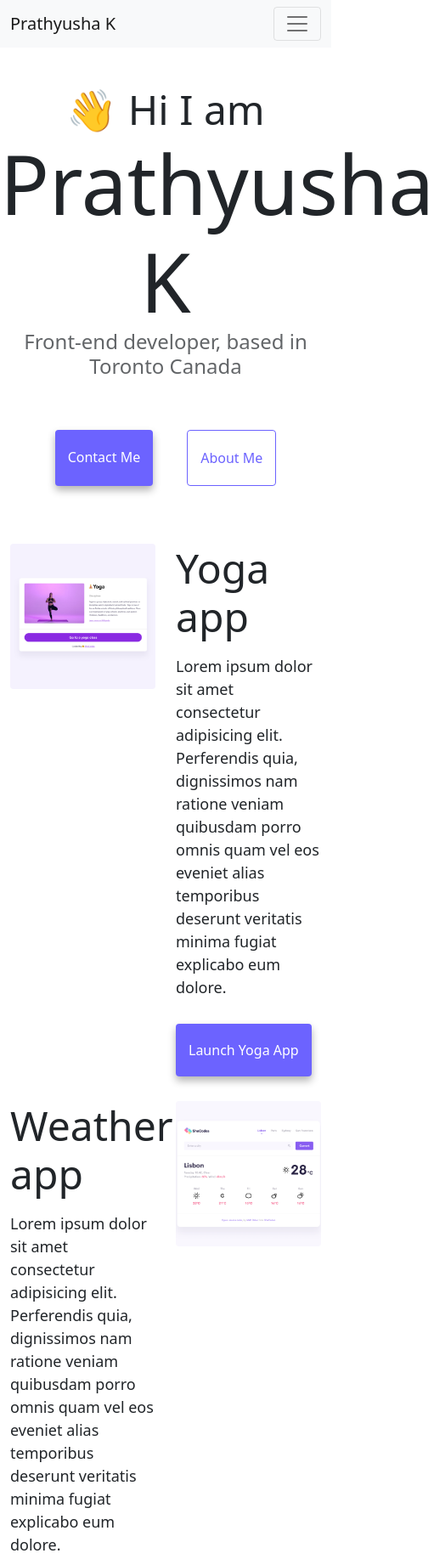
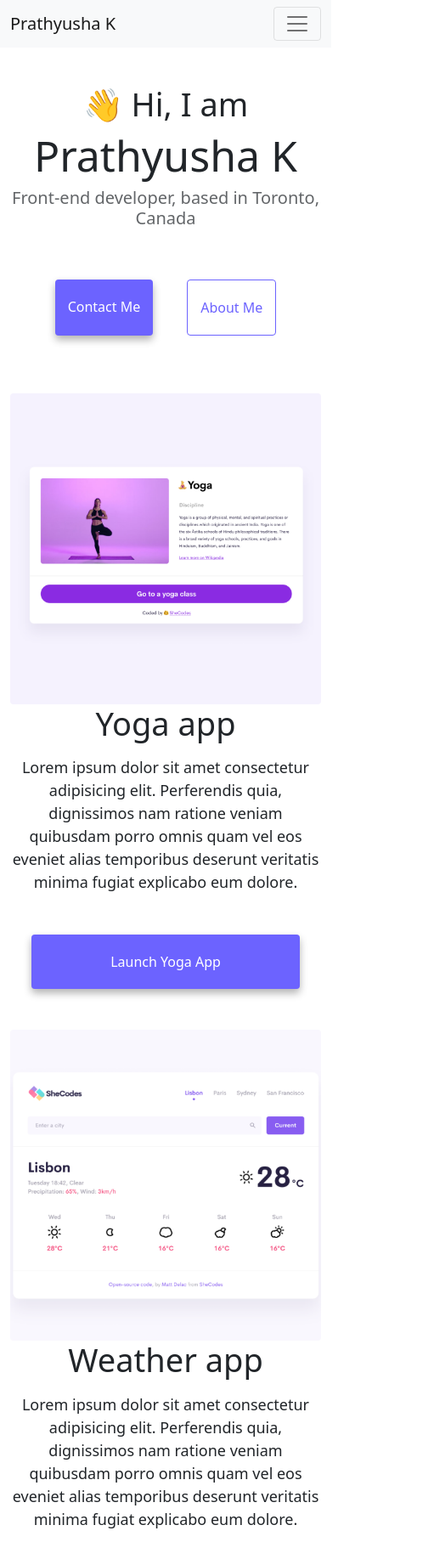
Before and after one commit to kprathyusha/responsive-week3-advanced-tools, a plain HTML site: page index.html in a window 390 px wide. Shown: the top 1835 px of the page at 85% size, 511 px wide, since content can reach past the window. Drawn offline with nearby package versions, Linux system fonts and the light colour scheme.

Commit message:
added css to make responsive

```diff
--- a/index.html
+++ b/index.html
@@ -5,7 +5,10 @@
         <meta http-equiv="X-UA-Compatible" content="IE=edge" />
         <meta name="viewport" content="width=device-width, initial-scale=1.0" />
         <title>Prathyusha K : Front-end developer</title>
-    <meta name="description" content="Prathyusha is a student at SheCodes graduating in front-end development, find her projects and contact details. ">
+        <meta
+            name="description"
+            content="Prathyusha is a student at SheCodes graduating in front-end development, find her projects and contact details. "
+        />
         <link
             href="https://cdn.jsdelivr.net/npm/bootstrap@5.0.0-beta2/dist/css/bootstrap.min.css"
             rel="stylesheet"
@@ -22,7 +25,9 @@
     <body>
         <nav class="navbar navbar-expand-lg navbar-light bg-light fixed-top">
             <div class="container">
-        <a class="navbar-brand" href="index.html" title="Home">Prathyusha K</a>
+                <a class="navbar-brand" href="index.html" title="Home"
+                    >Prathyusha K</a
+                >
                 <button
                     class="navbar-toggler"
                     type="button"
@@ -37,76 +42,121 @@
                 <div class="collapse navbar-collapse" id="navbarNav">
                     <ul class="navbar-nav">
                         <li class="nav-item">
-              <a class="nav-link active" aria-current="page" href="index.html" title="Homepage"
+                            <a
+                                class="nav-link active"
+                                aria-current="page"
+                                href="index.html"
+                                title="Homepage"
                                 >Home</a
                             >
                         </li>
                         <li class="nav-item">
-              <a class="nav-link" href="about.html" title="About Prathyuhsa">About me</a>
+                            <a
+                                class="nav-link"
+                                href="about.html"
+                                title="About Prathyuhsa"
+                                >About me</a
+                            >
                         </li>
                         <li class="nav-item">
-              <a class="nav-link" href="about.html#contact" title="Contact Prathyusha">Contact me</a>
+                            <a
+                                class="nav-link"
+                                href="about.html#contact"
+                                title="Contact Prathyusha"
+                                >Contact me</a
+                            >
                         </li>
                     </ul>
                 </div>
             </div>
         </nav>
-    <h2 class="text-center">👋 Hi I am</h2>
+        <h2 class="text-center">👋 Hi, I am</h2>
         <h1 class="text-center">Prathyusha K</h1>
-    <h3 class="text-center">Front-end developer, based in Toronto Canada</h3>
+        <h3 class="text-center">
+            Front-end developer, based in Toronto, Canada
+        </h3>
         <div class="navigation-links mb-5">
-      <a href="about.html#contact" class="primary-link" title="Contact Prathyusha">Contact me</a>
-      <a href="about.html" class="secondary-link" title="About Prathyuhsa">About me</a>
+            <a
+                href="about.html#contact"
+                class="primary-link"
+                title="Contact Prathyusha"
+                >Contact me</a
+            >
+            <a href="about.html" class="secondary-link" title="About Prathyuhsa"
+                >About me</a
+            >
         </div>
         <div class="container">
             <div class="row">
-        <div class="col-6">
-          <img src="images/yoga.png" alt="Yoga picture" class="img-fluid rounded" />
+                <div class="col-sm-6">
+                    <img
+                        src="images/yoga.png"
+                        alt="Yoga picture"
+                        class="img-fluid rounded"
+                    />
                 </div>
-        <div class="col-6">
+                <div class="col-sm-6">
                     <h2 class="mb-3">Yoga app</h2>
                     <p>
-            Lorem ipsum dolor sit amet consectetur adipisicing elit. Perferendis
-            quia, dignissimos nam ratione veniam quibusdam porro omnis quam vel
-            eos eveniet alias temporibus deserunt veritatis minima fugiat
-            explicabo eum dolore.
+                        Lorem ipsum dolor sit amet consectetur adipisicing elit.
+                        Perferendis quia, dignissimos nam ratione veniam
+                        quibusdam porro omnis quam vel eos eveniet alias
+                        temporibus deserunt veritatis minima fugiat explicabo
+                        eum dolore.
                     </p>
                     <div class="mt-5">
-            <a href="#" class="primary-link" title="Yoga app">Launch Yoga App</a>
+                        <a href="#" class="primary-link" title="Yoga app"
+                            >Launch Yoga App</a
+                        >
                     </div>
                 </div>
             </div>
             <div class="row mt-5">
-        <div class="col-6">
+                 <div class="col-sm-6">
+                    <img
+                        src="images/weather.png"
+                        alt="Weather picture"
+                        class="img-fluid rounded"
+                    />
+                </div>
+                <div class="col-sm-6">
                     <h2 class="mb-3">Weather app</h2>
                     <p>
-            Lorem ipsum dolor sit amet consectetur adipisicing elit. Perferendis
-            quia, dignissimos nam ratione veniam quibusdam porro omnis quam vel
-            eos eveniet alias temporibus deserunt veritatis minima fugiat
-            explicabo eum dolore.
+                        Lorem ipsum dolor sit amet consectetur adipisicing elit.
+                        Perferendis quia, dignissimos nam ratione veniam
+                        quibusdam porro omnis quam vel eos eveniet alias
+                        temporibus deserunt veritatis minima fugiat explicabo
+                        eum dolore.
                     </p>
                     <div class="mt-5">
-            <a href="#" class="primary-link" title="Weather app">Launch Weather App</a>
+                        <a href="#" class="primary-link" title="Weather app"
+                            >Launch Weather App</a
+                        >
                     </div>
                 </div>
-        <div class="col-6">
-          <img src="images/weather.png" alt="Weather picture" class="img-fluid rounded" />
-        </div>
+
             </div>
             <div class="row mt-5">
-        <div class="col-6">
-          <img src="images/yogurt.png" alt="Yogurt picture" class="img-fluid rounded" />
+                <div class="col-sm-6 mb-3">
+                    <img
+                        src="images/yogurt.png"
+                        alt="Yogurt picture"
+                        class="img-fluid rounded"
+                    />
                 </div>
-        <div class="col-6">
+                <div class="col-sm-6">
                     <h2 class="mb-3">Yogurt app</h2>
                     <p>
-            Lorem ipsum dolor sit amet consectetur adipisicing elit. Perferendis
-            quia, dignissimos nam ratione veniam quibusdam porro omnis quam vel
-            eos eveniet alias temporibus deserunt veritatis minima fugiat
-            explicabo eum dolore.
+                        Lorem ipsum dolor sit amet consectetur adipisicing elit.
+                        Perferendis quia, dignissimos nam ratione veniam
+                        quibusdam porro omnis quam vel eos eveniet alias
+                        temporibus deserunt veritatis minima fugiat explicabo
+                        eum dolore.
                     </p>
                     <div class="mt-5">
-            <a href="#" class="primary-link" title="Weather App">Launch Weather App</a>
+                        <a href="#" class="primary-link" title="Yogurt App"
+                            >Launch Yogurt App</a
+                        >
                     </div>
                 </div>
             </div>
--- a/style.css
+++ b/style.css
@@ -86,3 +86,25 @@ p {
 .email-link:hover {
   text-decoration: underline;
 }
+@media (max-width:576px){
+    h1{
+        font-size: 50px;
+        line-height: 1.5;
+            }
+            h2{
+                font-size:38px;
+                text-align: center;
+            }
+            h3{
+                font-size: 20px;
+
+            }
+            p{
+                text-align: center;
+            }
+                 .primary-link{
+                      text-align: center;
+                     display: block;
+                      margin: 0 25px;
+                 }
+            }
```
Lines whose indentation alone changed are shown as unchanged.
